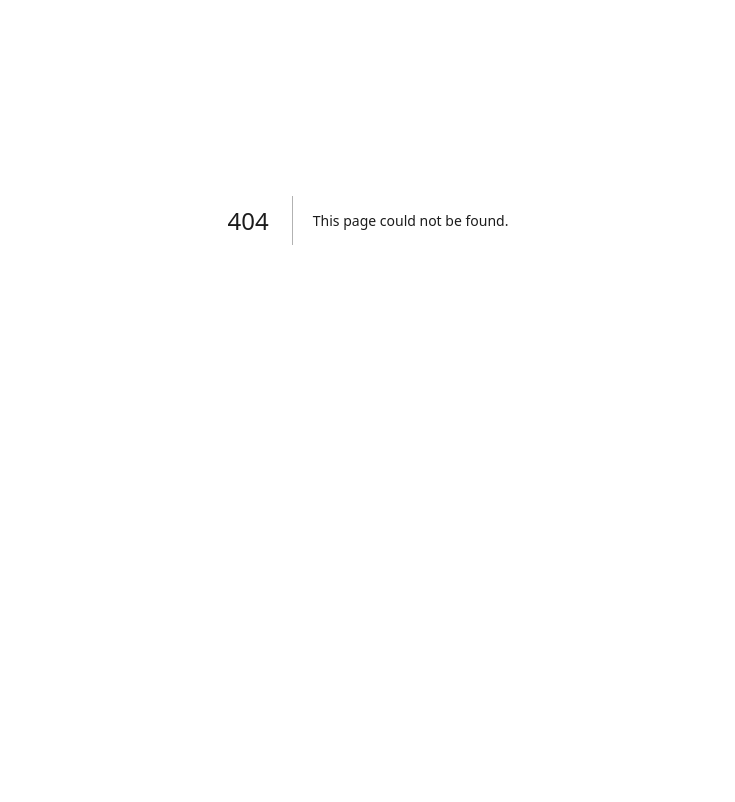
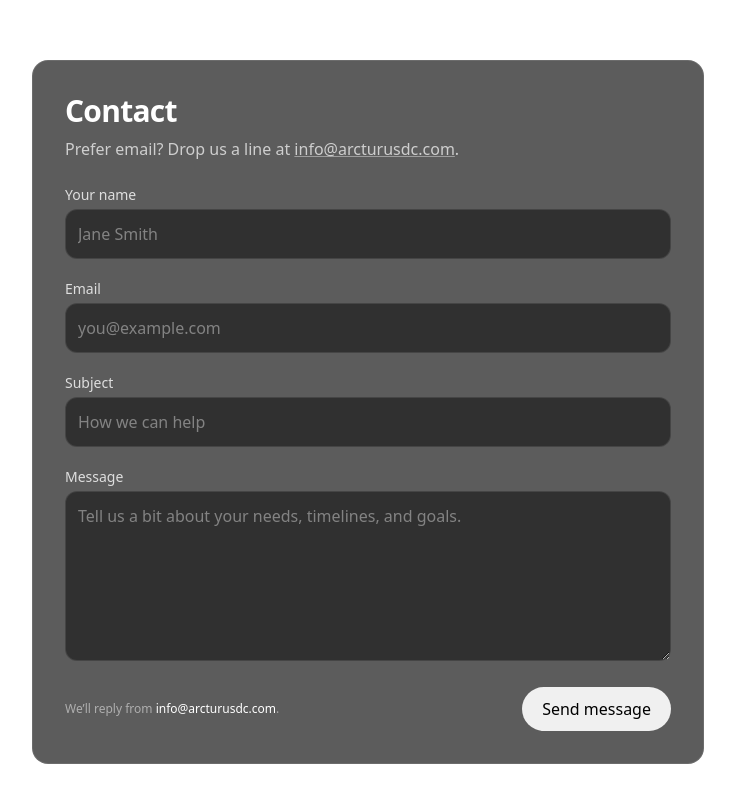
Before and after one commit to repinfaust/arcturusdc.github.io, a Next.js app: page /contact in a window 1280 px wide. Before the commit this address had no page. Shown: the part 340-1142 px from the top of the page, without its empty margins (272-1007 px from the left). Before the commit the page ends 960 px from the top, so only its background shows below. Built offline with nearby package versions, Linux system fonts and the light colour scheme.

Commit message:
Create page.js

```diff
--- /dev/null
+++ b/src/app/contact/page.js
@@ -0,0 +1,132 @@
+// app/contact/page.js
+import { Suspense } from "react";
+
+export const metadata = {
+  title: "Contact | Arcturus Digital Consulting",
+  description:
+    "Get in touch about product strategy, payments, metering, billing and platform work. We’ll get back to you promptly.",
+};
+
+function ContactForm() {
+  return (
+    <form
+      method="POST"
+      action="/api/contact"
+      className="mx-auto w-full max-w-2xl rounded-2xl border border-white/10 bg-neutral-900/70 backdrop-blur p-6 sm:p-8"
+    >
+      <h1 className="text-2xl sm:text-3xl font-semibold text-white tracking-tight mb-2">
+        Contact
+      </h1>
+      <p className="text-white/70 mb-6">
+        Prefer email? Drop us a line at{" "}
+        <a
+          className="underline decoration-white/40 hover:decoration-white"
+          href="mailto:info@arcturusdc.com"
+        >
+          info@arcturusdc.com
+        </a>
+        .
+      </p>
+
+      {/* Honeypot */}
+      <div className="hidden">
+        <label htmlFor="company">Company (leave blank)</label>
+        <input id="company" name="company" type="text" />
+      </div>
+
+      <div className="grid gap-4 sm:gap-5">
+        <div>
+          <label className="block text-sm text-white/80 mb-1" htmlFor="name">
+            Your name
+          </label>
+          <input
+            id="name"
+            name="name"
+            type="text"
+            required
+            className="w-full rounded-xl bg-neutral-800/80 border border-white/10 px-3 py-3 text-white placeholder-white/40 focus:outline-none focus:ring-2 focus:ring-white/40"
+            placeholder="Jane Smith"
+          />
+        </div>
+
+        <div>
+          <label className="block text-sm text-white/80 mb-1" htmlFor="email">
+            Email
+          </label>
+          <input
+            id="email"
+            name="email"
+            type="email"
+            required
+            className="w-full rounded-xl bg-neutral-800/80 border border-white/10 px-3 py-3 text-white placeholder-white/40 focus:outline-none focus:ring-2 focus:ring-white/40"
+            placeholder="you@example.com"
+          />
+        </div>
+
+        <div>
+          <label className="block text-sm text-white/80 mb-1" htmlFor="subject">
+            Subject
+          </label>
+          <input
+            id="subject"
+            name="subject"
+            type="text"
+            required
+            className="w-full rounded-xl bg-neutral-800/80 border border-white/10 px-3 py-3 text-white placeholder-white/40 focus:outline-none focus:ring-2 focus:ring-white/40"
+            placeholder="How we can help"
+          />
+        </div>
+
+        <div>
+          <label className="block text-sm text-white/80 mb-1" htmlFor="message">
+            Message
+          </label>
+          <textarea
+            id="message"
+            name="message"
+            required
+            rows={6}
+            className="w-full rounded-xl bg-neutral-800/80 border border-white/10 px-3 py-3 text-white placeholder-white/40 focus:outline-none focus:ring-2 focus:ring-white/40"
+            placeholder="Tell us a bit about your needs, timelines, and goals."
+          />
+        </div>
+
+        <div className="flex items-center justify-between">
+          <p className="text-xs text-white/50">
+            We’ll reply from <span className="text-white">info@arcturusdc.com</span>.
+          </p>
+          <button
+            type="submit"
+            className="inline-flex items-center rounded-full bg-white/90 text-black px-5 py-2.5 font-medium hover:bg-white focus:outline-none focus-visible:ring-2 focus-visible:ring-white/60 transition"
+          >
+            Send message
+          </button>
+        </div>
+      </div>
+    </form>
+  );
+}
+
+export default function ContactPage() {
+  return (
+    <div className="px-3 sm:px-4">
+      <div className="mx-auto max-w-7xl py-12 sm:py-16">
+        <div className="mx-auto max-w-2xl mb-8 text-center">
+          <p className="text-sm uppercase tracking-widest text-white/60">
+            Get in touch
+          </p>
+          <h1 className="mt-2 text-3xl sm:text-4xl font-semibold tracking-tight text-white">
+            Let’s talk about your product or platform
+          </h1>
+          <p className="mt-3 text-white/70">
+            Product strategy, payments, metering, billing, compliance — we’ve got you covered.
+          </p>
+        </div>
+
+        <Suspense>
+          <ContactForm />
+        </Suspense>
+      </div>
+    </div>
+  );
+}
```
